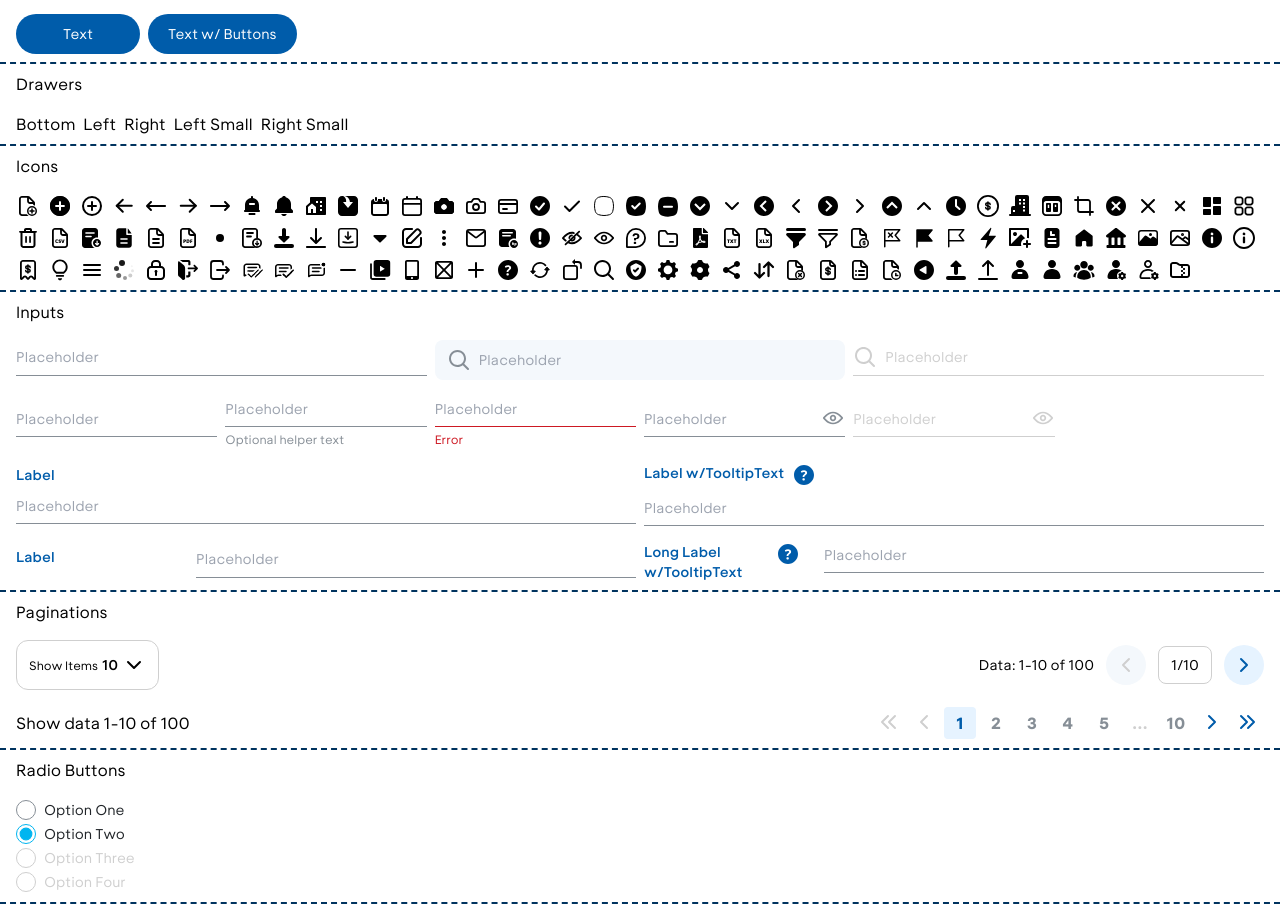
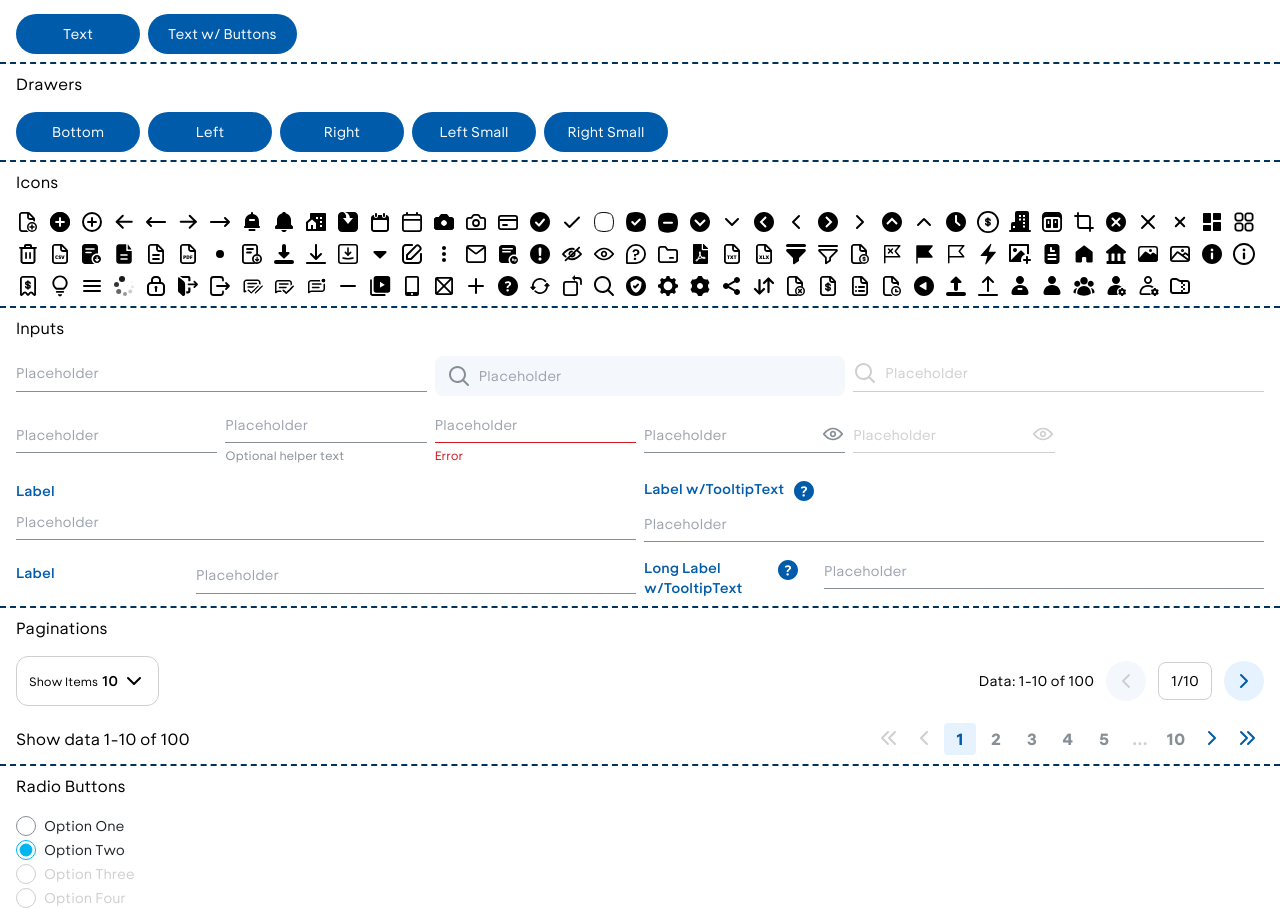
Before and after one commit to shrall/lighthouse-ui, a React (Vite) app: page / in a window 1280 px wide. Shown: the part 2951-3860 px from the top of the page. Built offline with nearby package versions, Linux system fonts and the light colour scheme.

Commit message:
feat(drawer): close drawer on confirming footer button

```diff
--- a/lib/components/ui/drawer.tsx
+++ b/lib/components/ui/drawer.tsx
@@ -118,7 +118,7 @@ const DrawerContent = React.forwardRef<
           <div className="lui-m-4 lui-overflow-y-auto">{children}</div>
           {confirmAction && (
             <div className="lui-flex lui-items-center lui-justify-end lui-gap-x-6 lui-p-4">
-              <DrawerClose>
+              <DrawerClose asChild>
                 <Button
                   variant="ghost"
                   size="large"
@@ -127,6 +127,7 @@ const DrawerContent = React.forwardRef<
                   {locale === "en" ? "Cancel" : "Batal"}
                 </Button>
               </DrawerClose>
+              <DrawerClose asChild>
                 <Button
                   onClick={confirmAction}
                   size="large"
@@ -134,6 +135,7 @@ const DrawerContent = React.forwardRef<
                 >
                   {locale === "en" ? "Confirm" : "Konfirmasi"}
                 </Button>
+              </DrawerClose>
             </div>
           )}
         </DrawerPrimitive.Content>
--- a/src/pages/Drawers.tsx
+++ b/src/pages/Drawers.tsx
@@ -1,3 +1,4 @@
+import { Button } from "@/components/ui/button";
 import { Drawer, DrawerTrigger, DrawerContent } from "@/components/ui/drawer";
 
 function Drawers() {
@@ -6,8 +7,15 @@ function Drawers() {
       <h3>Drawers</h3>
       <div className="lui-flex lui-flex-wrap lui-items-center lui-gap-2 lui-text-center">
         <Drawer>
-          <DrawerTrigger>Bottom</DrawerTrigger>
-          <DrawerContent title="Information">
+          <DrawerTrigger asChild>
+            <Button>Bottom</Button>
+          </DrawerTrigger>
+          <DrawerContent
+            title="Information"
+            confirmAction={() => {
+              console.info("pressed");
+            }}
+          >
             Lorem Ipsum is simply dummy text of the printing and typesetting
             industry. Lorem Ipsum has been the industry's standard dummy text
             ever since the 1500s, when an unknown printer took a galley of type
@@ -15,7 +23,9 @@ function Drawers() {
           </DrawerContent>
         </Drawer>
         <Drawer direction="left">
-          <DrawerTrigger>Left</DrawerTrigger>
+          <DrawerTrigger asChild>
+            <Button>Left</Button>
+          </DrawerTrigger>
           <DrawerContent title="Information" direction="left">
             Lorem Ipsum is simply dummy text of the printing and typesetting
             industry. Lorem Ipsum has been the industry's standard dummy text
@@ -24,7 +34,9 @@ function Drawers() {
           </DrawerContent>
         </Drawer>
         <Drawer direction="right">
-          <DrawerTrigger>Right</DrawerTrigger>
+          <DrawerTrigger asChild>
+            <Button>Right</Button>
+          </DrawerTrigger>
           <DrawerContent title="Information" direction="right">
             Lorem Ipsum is simply dummy text of the printing and typesetting
             industry. Lorem Ipsum has been the industry's standard dummy text
@@ -33,7 +45,9 @@ function Drawers() {
           </DrawerContent>
         </Drawer>
         <Drawer direction="left">
-          <DrawerTrigger>Left Small</DrawerTrigger>
+          <DrawerTrigger asChild>
+            <Button>Left Small</Button>
+          </DrawerTrigger>
           <DrawerContent title="Information" direction="left" size="small">
             Lorem Ipsum is simply dummy text of the printing and typesetting
             industry. Lorem Ipsum has been the industry's standard dummy text
@@ -42,7 +56,9 @@ function Drawers() {
           </DrawerContent>
         </Drawer>
         <Drawer direction="right">
-          <DrawerTrigger>Right Small</DrawerTrigger>
+          <DrawerTrigger asChild>
+            <Button>Right Small</Button>
+          </DrawerTrigger>
           <DrawerContent title="Information" direction="right" size="small">
             Lorem Ipsum is simply dummy text of the printing and typesetting
             industry. Lorem Ipsum has been the industry's standard dummy text
```
Lines whose indentation alone changed are shown as unchanged.
